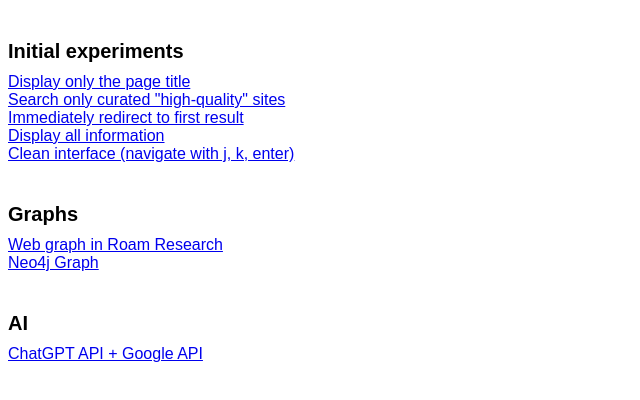
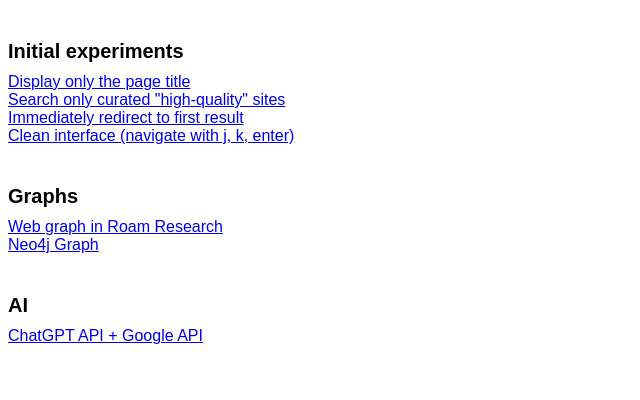
Before and after one commit to griffinli/nternet-demos, a Next.js app: page / in a window 1280 px wide. Shown: the top 400 px of the page, without its empty margins (0-640 px from the left). Built offline with nearby package versions, Linux system fonts and the light colour scheme; a web font is replaced by a local one.

Commit message:
Delete experiment 4

```diff
--- a/pages/index.tsx
+++ b/pages/index.tsx
@@ -16,7 +16,6 @@
             <a href="https://1.nternet.xyz/">Display only the page title</a>
             <a href="https://2.nternet.xyz/">Search only curated &quot;high-quality&quot; sites</a>
             <a href="https://3.nternet.xyz/">Immediately redirect to first result</a>
-            <a href="https://4.nternet.xyz/">Display all information</a>
             <a href="https://one.nternet.xyz/">Clean interface (navigate with j, k, enter)</a>
 
             <h1>Graphs</h1>
```
